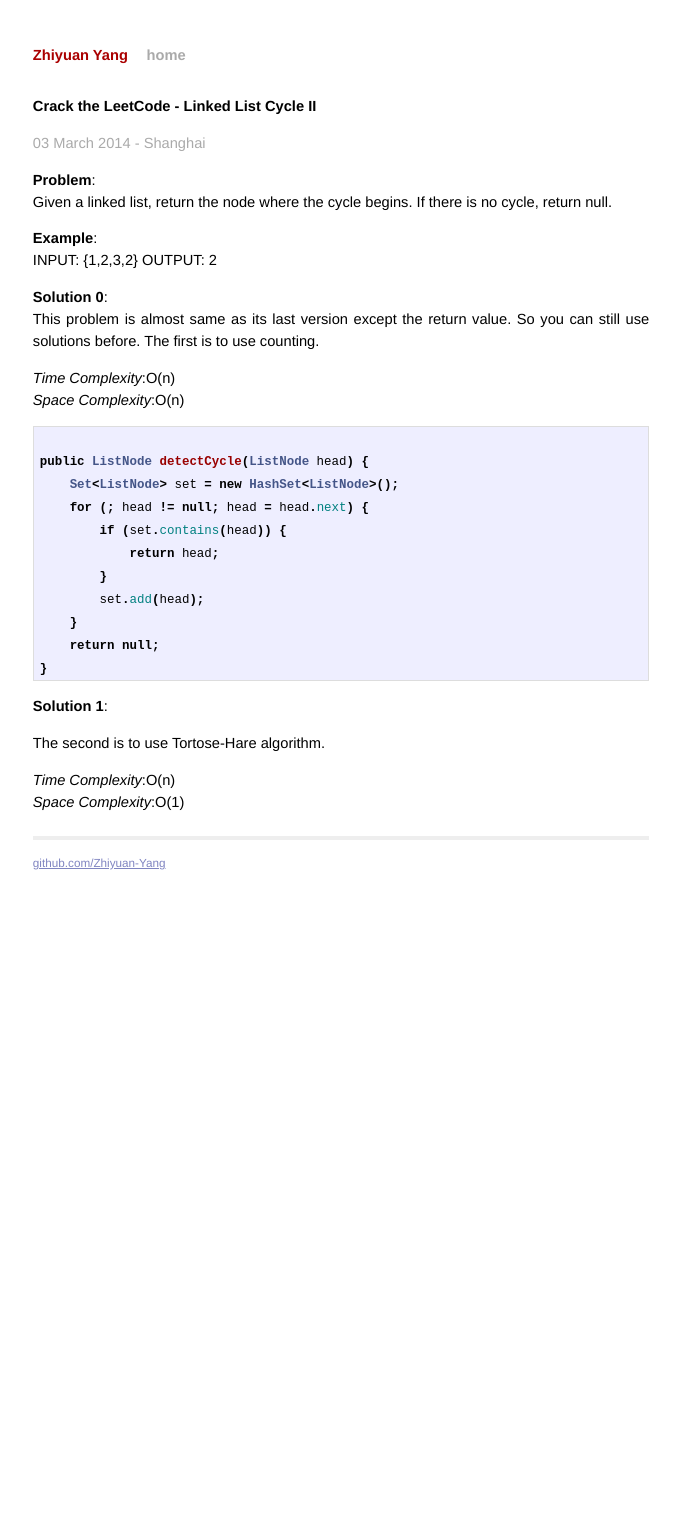
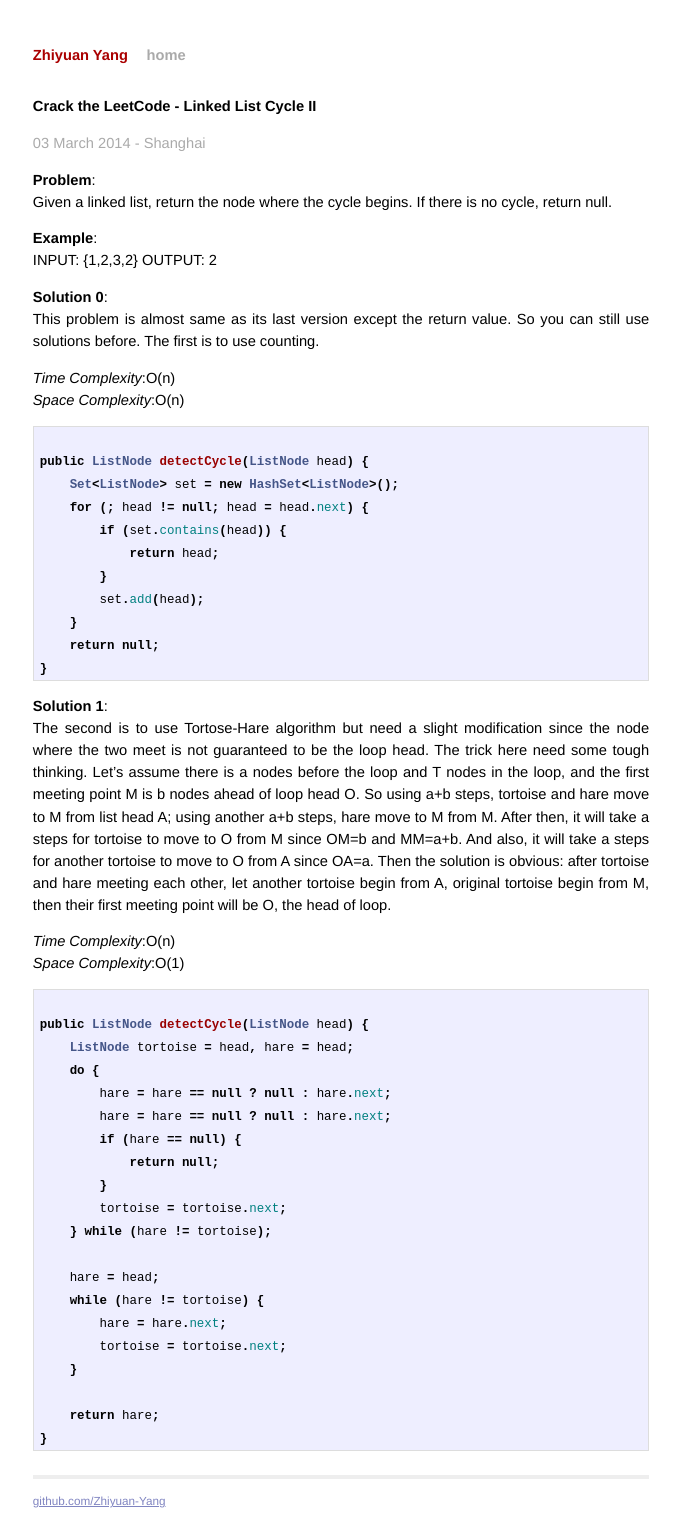
Before and after one commit to BugYang/LeetCode, a Jekyll site: the page built from _posts/2014-03-03-crack-the-leetcode-linklist-cycle-ii.md, in a window 1280 px wide. Shown: the whole page, without its empty margins (299-979 px from the left). Built offline with Jekyll 4.4.1, drawn with Linux system fonts in a browser that asks for light colours; Markdown is read by kramdown in place of the engine named in the settings; before the commit the page ends 944 px from its top, so only the background shows below that.

Commit message:
add perfect solution for linklist cycle ii

```diff
--- a/_posts/2014-03-03-crack-the-leetcode-linklist-cycle-ii.md
+++ b/_posts/2014-03-03-crack-the-leetcode-linklist-cycle-ii.md
@@ -35,11 +35,29 @@ public ListNode detectCycle(ListNode head) {
 {% endhighlight %}
 
 **Solution 1**:
-
-The second is to use Tortose-Hare algorithm.
+The second is to use Tortose-Hare algorithm but need a slight modification since the node where the two meet is not guaranteed to be the loop head. The trick here need some tough thinking. Let's assume there is a nodes before the loop and T nodes in the loop, and the first meeting point M is b nodes ahead of loop head O. So using a+b steps, tortoise and hare move to M from list head A; using another a+b steps, hare move to M from M. After then, it will take a steps for tortoise to move to O from M since OM=b and MM=a+b. And also, it will take a steps for another tortoise to move to O from A since OA=a. Then the solution is obvious: after tortoise and hare meeting each other, let another tortoise begin from A, original tortoise begin from M, then their first meeting point will be O, the head of loop.
 
 *Time Complexity*:O(n)
 *Space Complexity*:O(1)
 
 {% highlight java %}
+public ListNode detectCycle(ListNode head) {
+    ListNode tortoise = head, hare = head;
+    do {
+        hare = hare == null ? null : hare.next;
+        hare = hare == null ? null : hare.next;
+        if (hare == null) {
+            return null;
+        }
+        tortoise = tortoise.next;
+    } while (hare != tortoise);
+
+    hare = head;
+    while (hare != tortoise) {
+        hare = hare.next;
+        tortoise = tortoise.next;
+    }
+
+    return hare;
+}
 {% endhighlight %}
--- a/index.html
+++ b/index.html
@@ -41,6 +41,7 @@ title: Zhiyuan.Yang
       <li><span>02 Mar 2014</span> &raquo; <a href="{{ site.baseurl }}/2014/03/02/crack-the-leetcode-rotate-image.html">Crack the LeetCode - Rotate Image</a></li>
       <li><span>03 Mar 2014</span> &raquo; <a href="{{ site.baseurl }}/2014/03/03/crack-the-leetcode-sort-color.html">Crack the LeetCode - Sort Colors</a></li>
       <li><span>03 Mar 2014</span> &raquo; <a href="{{ site.baseurl }}/2014/03/03/crack-the-leetcode-generate-parentheses.html">Crack the LeetCode - Generate Parentheses</a></li>
+      <li><span>03 Mar 2014</span> &raquo; <a href="{{ site.baseurl }}/2014/03/03/crack-the-leetcode-linklist-cycle-ii.html">Crack the LeetCode - Linked List Cycle II</a></li>
   </ul>
 
 </div>
```
